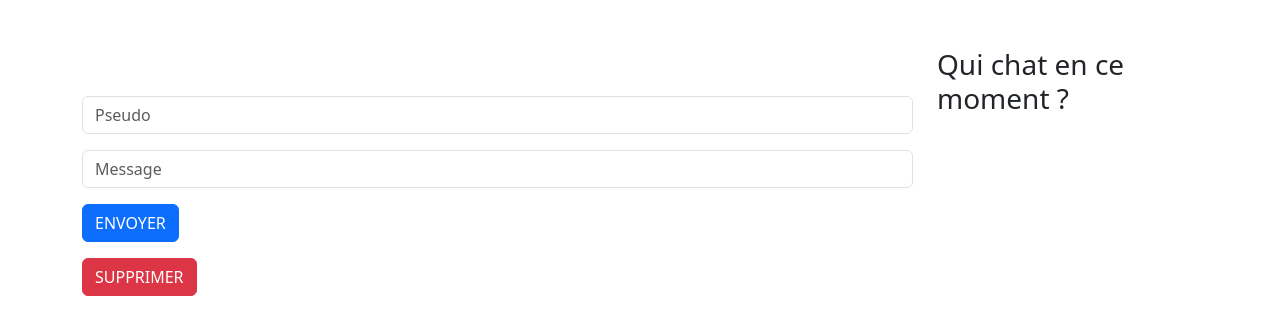
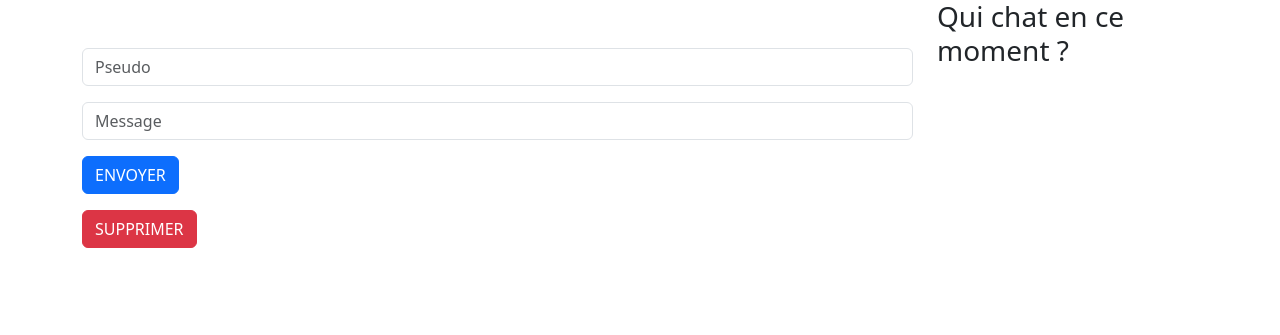
Before and after one commit to MaximeG9/mini_chat, a PHP site: page / in a window 1280 px wide. Shown: the top 335 px of the page. Run offline with PHP 8.4, Linux system fonts and the light colour scheme; data that the repository does not hold is empty.

Commit message:
maj upload

```diff
--- a/index.php
+++ b/index.php
@@ -14,7 +14,7 @@
     ?>
 
     <div class="container">
-        <div class="row mt-5">
+        <div class="row mt-5q">
             <div class="col-9">
                 <div>
                     <?php
```
